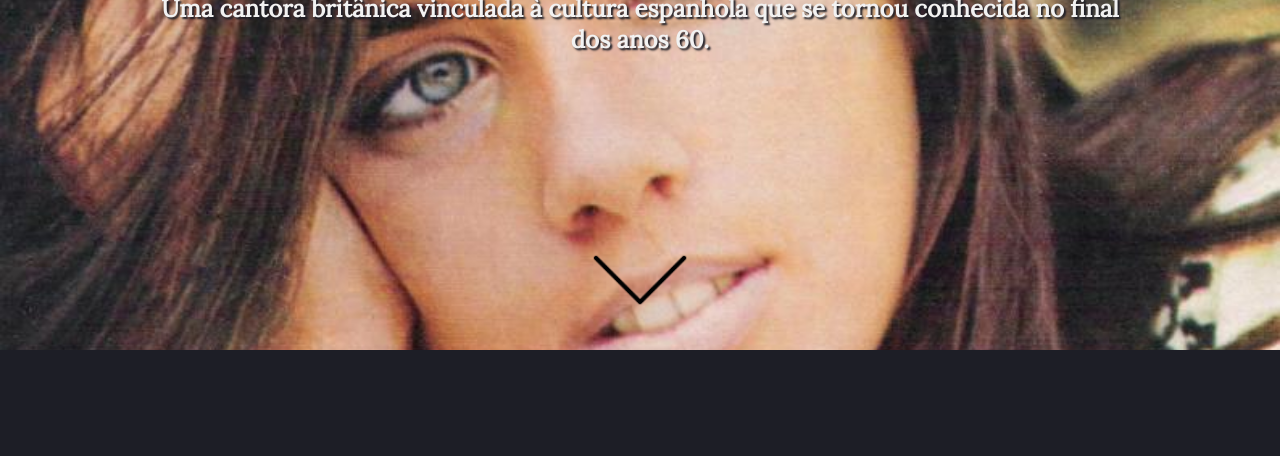
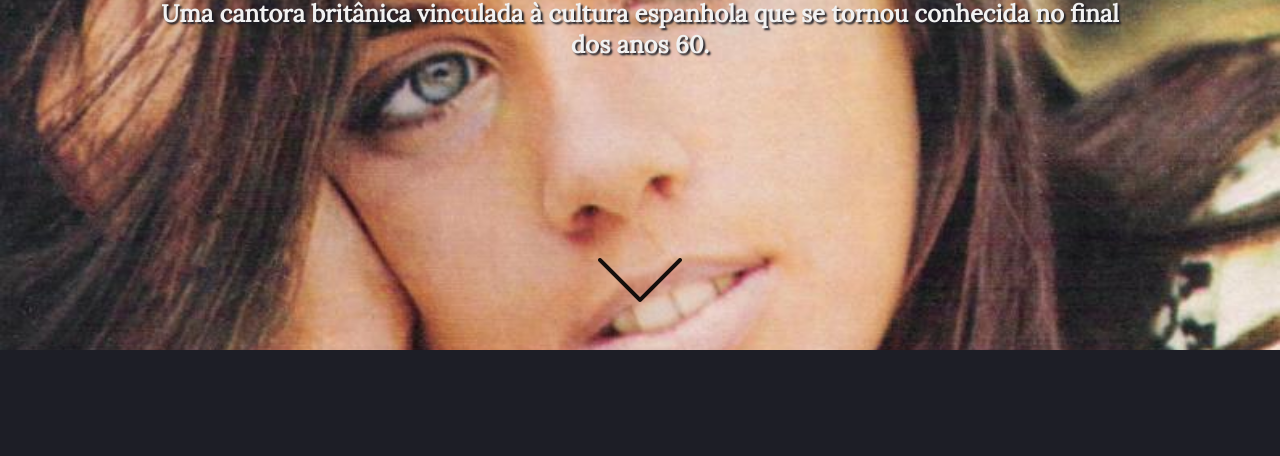
Before and after one commit to alcantara-samuel/Jeanette-Tribute-Page, a plain HTML site: page index.html in a window 1280 px wide. In both pictures the pointer is over the picture 640 px from the left and 623 px from the top of the page. Shown: the part 344-800 px from the top of the page. Drawn offline with Linux system fonts and the light colour scheme.

Commit message:
Mudança no CSS

```diff
--- a/assets/css/style.css
+++ b/assets/css/style.css
@@ -33,6 +33,7 @@ header nav{
     font-size: 18px;
     width: 336px;
     height: 100%;
+    transition: all ease .5s;
 
 
 }
@@ -66,9 +67,6 @@ header nav{
     align-items: center;
     color: #F2F2F2;
     padding: 150px;
-
-
-
 }
 .banner_text h1{
     font-size: 72px;
@@ -85,7 +83,8 @@ header nav{
 }
 
 .banner_arrow img:hover{
-    width: 110px;
+    opacity: 0.9;
+    cursor: pointer;
 
 }
 
```
